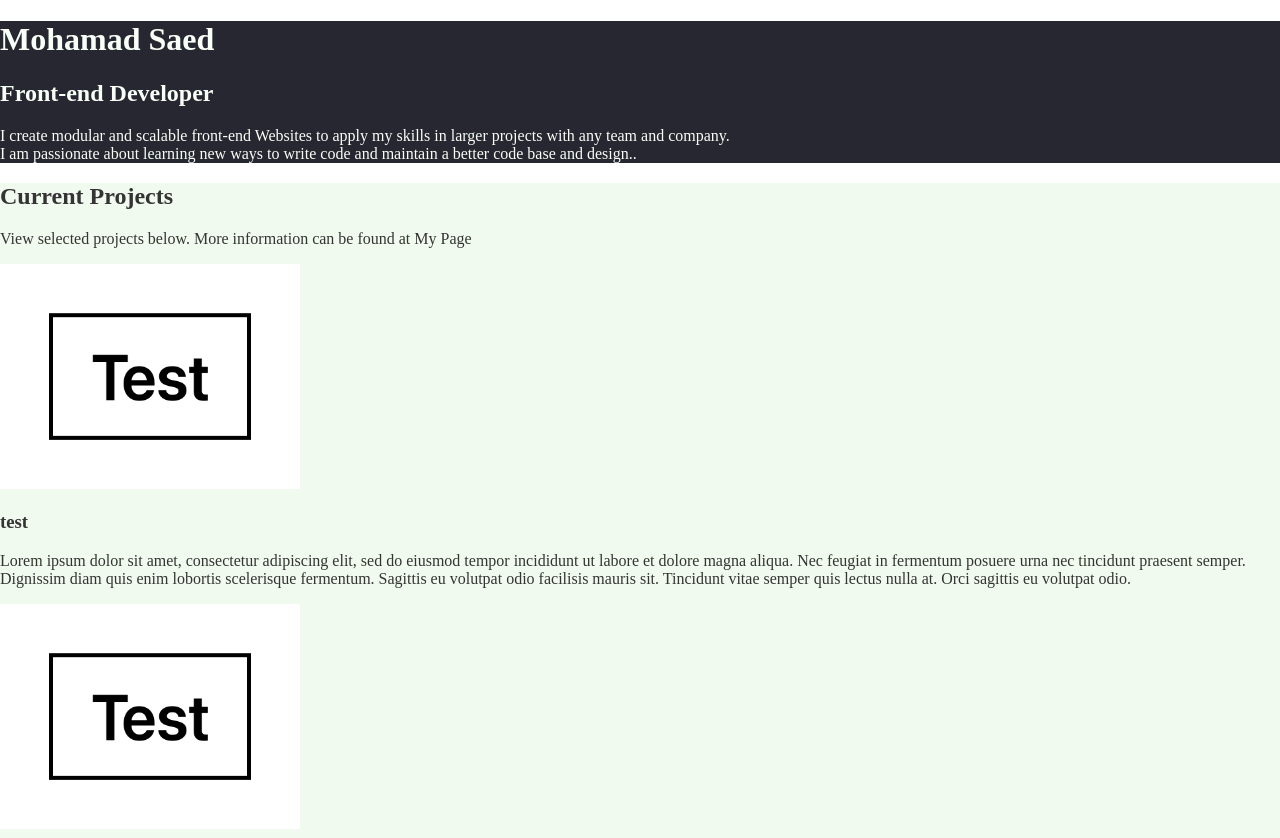
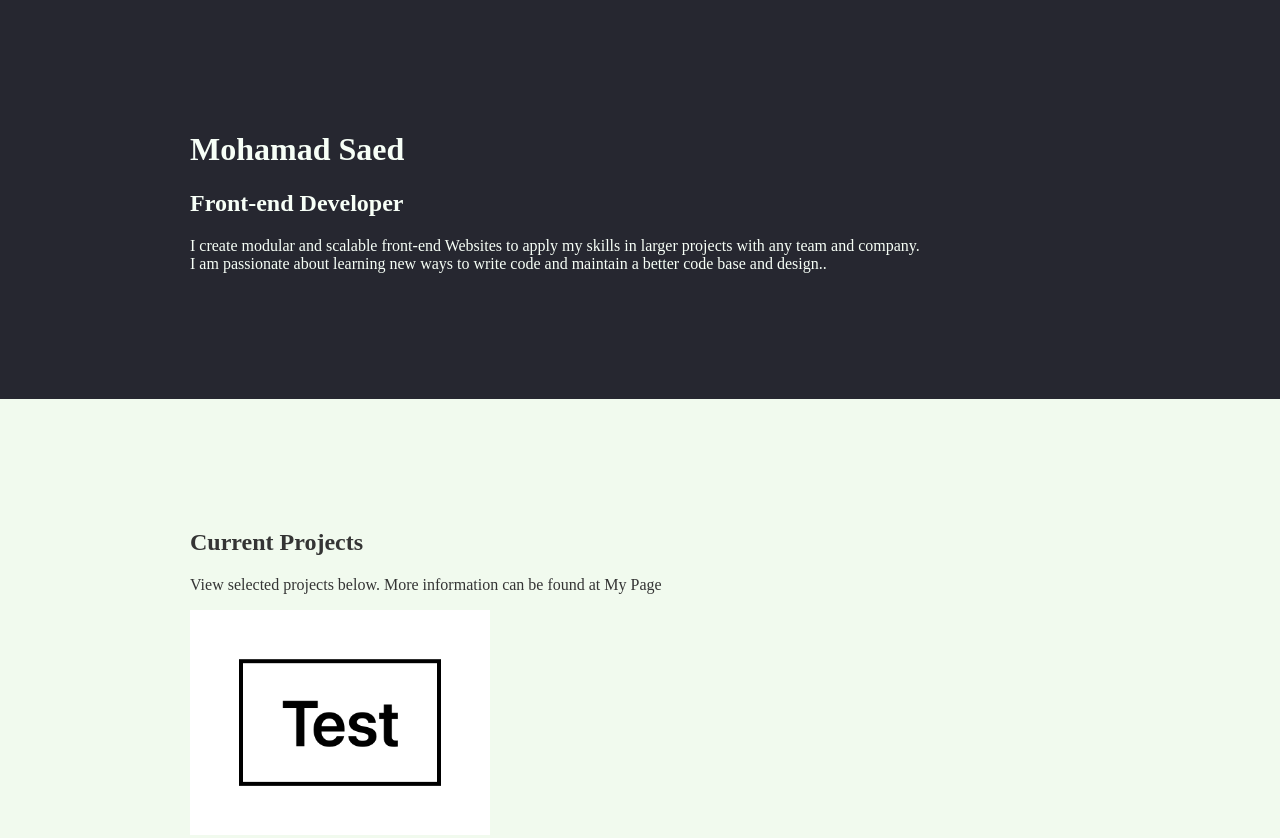
Before and after one commit to m7mdsed/portfolio1.0, a plain HTML site: page index.html in a window 1280 px wide. Shown: the top 838 px of the page. Drawn offline with Linux system fonts and the light colour scheme.

Commit message:
content-wrap

```diff
--- a/index.html
+++ b/index.html
@@ -7,9 +7,10 @@
     <title>portfolio1.0</title>
     <link rel="stylesheet" href="style.css" />
   </head>
-  <body>
+  <body class="flex-container">
     <!-- ********* Profile ********* -->
     <header>
+      <div class="content-wrap">
         <h1>Mohamad Saed</h1>
         <h2>Front-end Developer</h2>
         <p>
@@ -18,15 +19,16 @@
           I am passionate about learning new ways to write code and maintain a
           better code base and design..
         </p>
+      </div>
     </header>
 
     <!-- ********* Projects ********* -->
     <section class="projects">
+      <div class="content-wrap">
         <h2>Current Projects</h2>
         <p>
           View selected projects below. More information can be found at My Page
         </p>
-
         <!-- **** project-1 **** -->
         <section>
           <img src="/placeholder images/test.png" alt="" />
@@ -36,11 +38,10 @@
             eiusmod tempor incididunt ut labore et dolore magna aliqua. Nec
             feugiat in fermentum posuere urna nec tincidunt praesent semper.
             Dignissim diam quis enim lobortis scelerisque fermentum. Sagittis eu
-          volutpat odio facilisis mauris sit. Tincidunt vitae semper quis lectus
-          nulla at. Orci sagittis eu volutpat odio.
+            volutpat odio facilisis mauris sit. Tincidunt vitae semper quis
+            lectus nulla at. Orci sagittis eu volutpat odio.
           </p>
         </section>
-
         <!-- **** project-2 **** -->
         <section>
           <img src="/placeholder images/test.png" alt="" />
@@ -50,14 +51,16 @@
             eiusmod tempor incididunt ut labore et dolore magna aliqua. Nec
             feugiat in fermentum posuere urna nec tincidunt praesent semper.
             Dignissim diam quis enim lobortis scelerisque fermentum. Sagittis eu
-          volutpat odio facilisis mauris sit. Tincidunt vitae semper quis lectus
-          nulla at. Orci sagittis eu volutpat odio.
+            volutpat odio facilisis mauris sit. Tincidunt vitae semper quis
+            lectus nulla at. Orci sagittis eu volutpat odio.
           </p>
         </section>
+      </div>
     </section>
 
     <!-- ***** Work Experience ***** -->
     <section class="work-experience">
+      <div class="content-wrap">
         <h2>Work Experience</h2>
         <p>
           See my complete work history on
@@ -65,24 +68,24 @@
             >LinkedIn</a
           >.
         </p>
-
         <!------ job 1 ------>
         <section>
           <h3>Call Center Operator</h3>
           <p>Majorel Business Services Company</p>
           <p>September 2022 - October 2022</p>
         </section>
-
         <!------ job 2 ------>
         <section>
           <h3>Accountant</h3>
           <p>Jawdat Alwashm Trading facility</p>
           <p>February 2022 - March 2022</p>
         </section>
+      </div>
     </section>
 
     <!-- ******** Education ******** -->
     <section class="education">
+      <div class="content-wrap">
         <h2>Education</h2>
         <section>
           <h3>Saudi Electronic University</h3>
@@ -94,15 +97,20 @@
           <p>General Science, 2014- 2017</p>
           <p>Distinguished rule in school academic and volunteer activities.</p>
         </section>
+      </div>
     </section>
 
     <!-- ********* Contact ********* -->
     <footer>
+      <div class="content-wrap">
         <h2>let's keep in touch</h2>
         <ul>
           <li><a href="mailto:m7mdsed2@gmail.com">Email</a></li>
           <li>
-          <a href="https://github.com" target="_blank" rel="noopener noreferrer"
+            <a
+              href="https://github.com"
+              target="_blank"
+              rel="noopener noreferrer"
               >GitHub</a
             >
           </li>
@@ -123,6 +131,7 @@
             >
           </li>
         </ul>
+      </div>
     </footer>
   </body>
 </html>
--- a/style.css
+++ b/style.css
@@ -13,10 +13,20 @@ body {
   padding: 0;
   margin: 0;
 }
-
 img {
   width: 300px;
   height: 225px;
+}
+
+.content-wrap {
+  width: 900px;
+  margin: 0 auto;
+  padding: 110px 0;
+}
+
+.flex-container {
+  display: flex;
+  flex-direction: column;
 }
 
 /* profile
```
Lines whose indentation alone changed are shown as unchanged.
